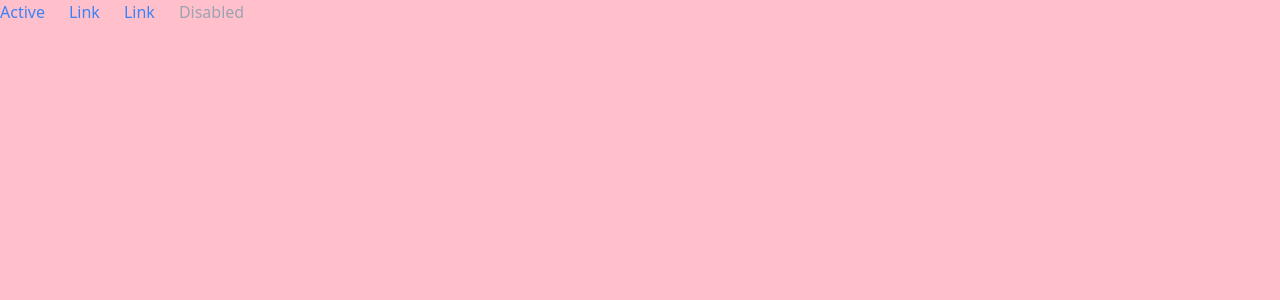
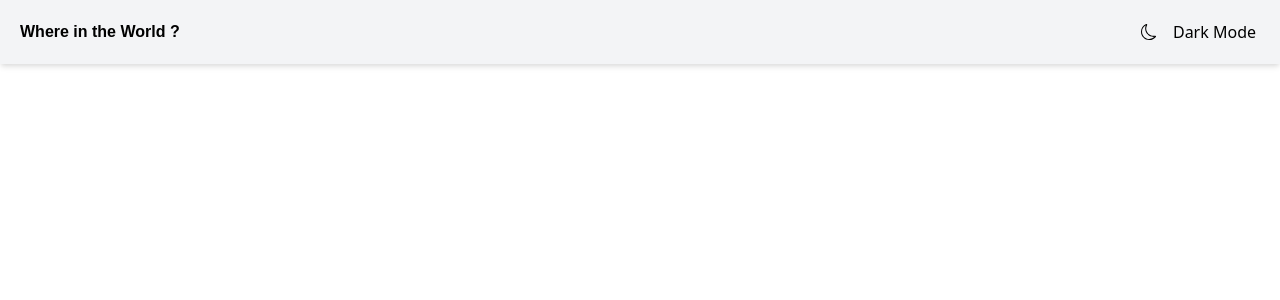
Before and after one commit to zydalabs/FrontEnd-Test, a React app: page / in a window 1280 px wide. Shown: the top 300 px of the page. Built offline with nearby package versions, Linux system fonts and the light colour scheme.

Commit message:
add header file

```diff
--- a/package.json
+++ b/package.json
@@ -53,6 +53,7 @@
     "postcss-loader": "^6.1.1",
     "react": "^17.0.2",
     "react-dom": "^17.0.2",
+    "react-icons": "^4.2.0",
     "react-router-dom": "^5.3.0",
     "webpack-dev-server": "^4.3.0"
   }
--- a/src/App.js
+++ b/src/App.js
@@ -2,22 +2,7 @@ import React from "react";
 import "./styles.css"
 
 export const App = ()=>{
+    return <div>
 
-    return <div className={"test-class"}>
-        <ul className="flex">
-            <li className="mr-6">
-                <a className="text-blue-500 hover:text-blue-800" href="#">Active</a>
-            </li>
-            <li className="mr-6">
-                <a className="text-blue-500 hover:text-blue-800" href="#">Link</a>
-            </li>
-            <li className="mr-6">
-                <a className="text-blue-500 hover:text-blue-800" href="#">Link</a>
-            </li>
-            <li className="mr-6">
-                <a className="text-gray-400 cursor-not-allowed" href="#">Disabled</a>
-            </li>
-        </ul>
     </div>
-
 }
--- /dev/null
+++ b/src/Header.js
@@ -0,0 +1,19 @@
+import React from "react";
+import {BsMoon} from "react-icons/bs"
+
+
+export const Header = () => {
+    return <nav className="flex px-5 py-4 bg-gray-100 justify-between shadow-md">
+
+
+        <div className="flex items-center space-x-3 font-nunito font-semibold">
+            Where in the World  ?
+        </div>
+
+        <div className="flex items-center space-x-3">
+            <BsMoon/>
+            <a className="block p-1">Dark Mode</a>
+        </div>
+
+    </nav>
+}
--- a/src/index.js
+++ b/src/index.js
@@ -1,13 +1,15 @@
 import React from 'react';
 import ReactDOM from 'react-dom';
 import "./styles/tailwind.generated.css";
+import {Header} from "./Header";
 import {App} from './App';
+import { BrowserRouter } from "react-router-dom";
 
-import { BrowserRouter } from "react-router-dom";
 
 
 ReactDOM.render(
     <BrowserRouter>
+        <Header/>
         <App />
     </BrowserRouter>,
     document.getElementById("root")
--- a/src/styles.css
+++ b/src/styles.css
@@ -16,6 +16,6 @@
  */
 @tailwind utilities;
 
-body {
-  background-color: pink;
-}
+/*body {*/
+/*  !*background-color: pink;*!*/
+/*}*/
--- a/tailwind.config.js
+++ b/tailwind.config.js
@@ -2,7 +2,15 @@ module.exports = {
     purge: ['./src/**/*.{js,jsx,ts,tsx}', './public/index.html'],  // remove unused styling
     darkMode: false, // or 'media' or 'class'
     theme: {
-        extend: {}
+        extend: {},
+        fontFamily: {
+            'nunito': ['nunito', 'sans-serif']
+        },
+        fontWeight: {
+            light: 300,
+            semibold: 600,
+            extrabold: 800,
+        }
     },
     variants: {
         extend: {}
```
